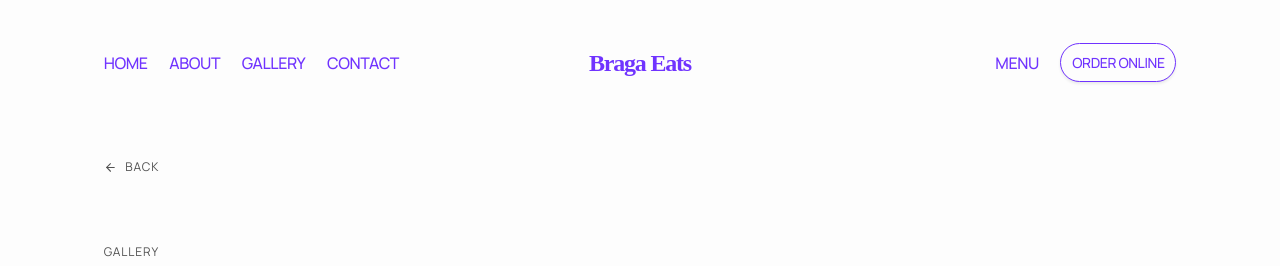
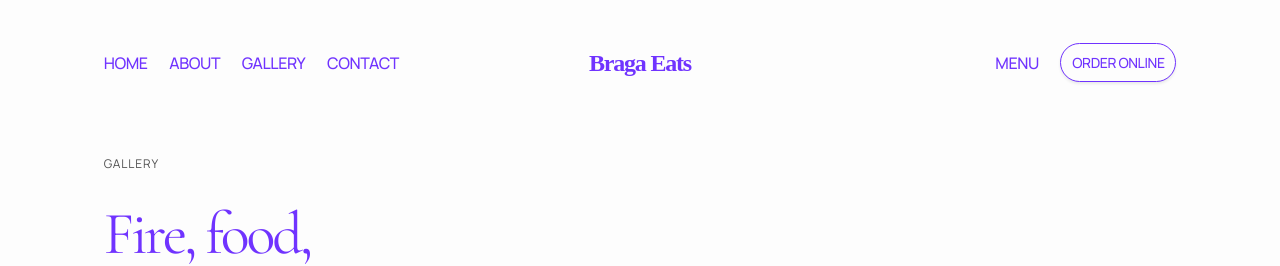
Before and after one commit to rn-abiasa/manguare-fnb-web, a Next.js app: page /gallery in a window 1280 px wide. Shown: the top 266 px of the page. Built offline with nearby package versions, Linux system fonts and the light colour scheme.

Commit message:
Change: slider size

```diff
--- a/app/gallery/page.tsx
+++ b/app/gallery/page.tsx
@@ -31,14 +31,6 @@
       </header>
       <main className="min-h-screen">
         <section className="pt-36 pb-20 px-8 md:px-16 lg:px-24">
-          <Link
-            href="/"
-            className="inline-flex items-center gap-2 text-xs text-muted-foreground uppercase tracking-widest hover:text-foreground transition-colors mb-16"
-          >
-            <ArrowLeft className="w-3 h-3" />
-            Back
-          </Link>
-
           <div className="mb-16">
             <p className="text-xs text-muted-foreground uppercase tracking-widest mb-6">
               Gallery
--- a/components/sections/hero.tsx
+++ b/components/sections/hero.tsx
@@ -25,7 +25,7 @@
         </div>
         <div
           id="marquee"
-          className="absolute bottom-0 left-0 bg-background w-full py-6 overflow-hidden border-y border-primary/10"
+          className="absolute bottom-0 left-0 bg-background w-full py-4 overflow-hidden border-y border-primary/10"
         >
           <div className="animate-marquee-loop whitespace-nowrap flex">
             {/* Group 1 */}
```
